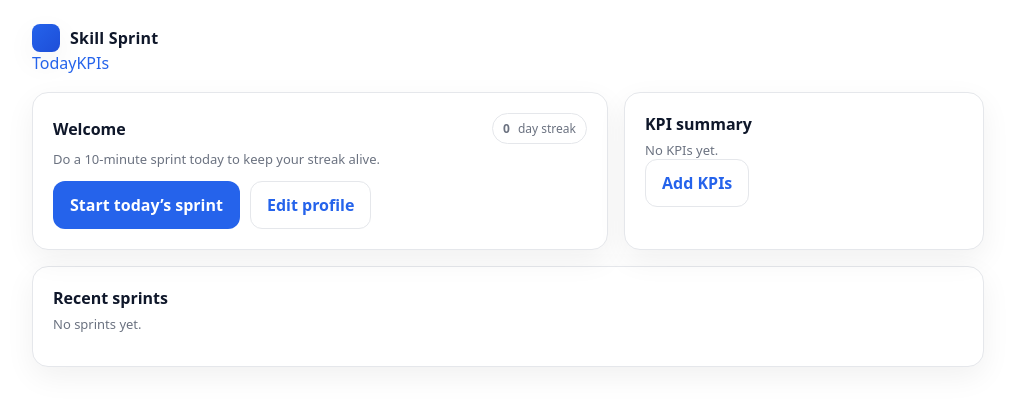
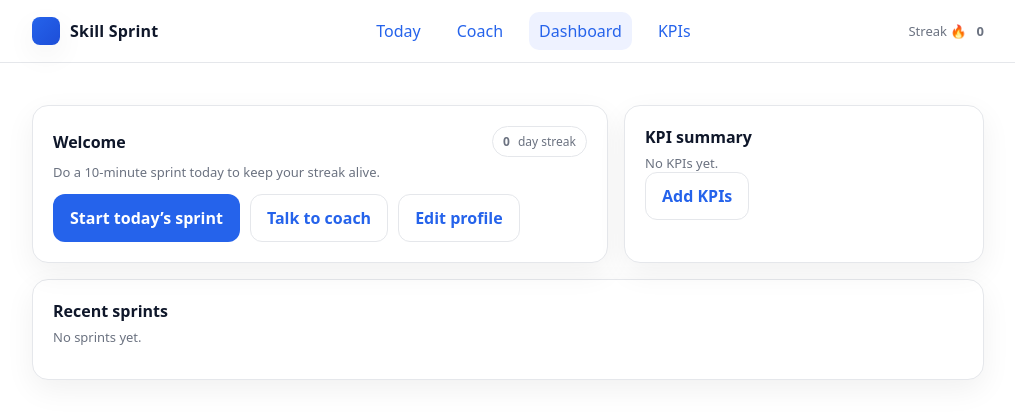
Before and after one commit to jammoody/skill-sprint, a Next.js app: page /dashboard in a window 1280 px wide. Shown: the top 418 px of the page, without its empty margins (132-1147 px from the left). Built offline with nearby package versions, Linux system fonts and the light colour scheme.

Commit message:
Update dashboard.js

```diff
--- a/pages/dashboard.js
+++ b/pages/dashboard.js
@@ -1,6 +1,8 @@
 // pages/dashboard.js
 import Link from 'next/link';
 import { useEffect, useState } from 'react';
+import Nav from '../components/Nav';
+import { getProfile, getKPIs, getHistory } from '../lib/store';
 
 export default function Dashboard(){
   const [profile,setProfile]=useState(null);
@@ -9,39 +11,30 @@ export default function Dashboard(){
   const [streak,setStreak]=useState(0);
 
   useEffect(()=>{
-    try{ setProfile(JSON.parse(localStorage.getItem('ss_profile')||'null')); }catch{}
-    try{
-      const h=JSON.parse(localStorage.getItem('ss_history')||'[]'); setHistory(h);
+    const p = getProfile(); setProfile(p);
+    const h = getHistory(); setHistory(h);
     const days=new Set(h.map(e=>new Date(e.date).toDateString()));
     let s=0; const d=new Date(); while(days.has(d.toDateString())){ s++; d.setDate(d.getDate()-1); } setStreak(s);
-    }catch{}
-    try{
-      const k=JSON.parse(localStorage.getItem('ss_kpis')||'null')||{categories:{}}; setKpis(k.categories?k:{categories:{}});
-    }catch{ setKpis({categories:{}}); }
+    setKpis(getKPIs());
   },[]);
 
   const fmt=(n,u)=> (n==null||n==='')?'—': `${Number(n)%1===0?Number(n):Number(n).toFixed(2)}${u==='%'?'%':u?` ${u}`:''}`;
   const prog=(c,t)=> (Number.isFinite(+c)&&Number.isFinite(+t)&&+t!==0)? Math.max(0, Math.min(100, (+c/+t)*100)) : null;
 
   return (
+    <>
+      <Nav active="dash" />
       <main className="container">
-      <header className="header">
-        <div className="brand"><span className="brand-badge" />Skill Sprint</div>
-        <nav className="nav">
-          <Link href="/sprint">Today</Link>
-          <Link href="/kpis">KPIs</Link>
-        </nav>
-      </header>
-
         <section className="row two" style={{marginTop:18}}>
           <div className="card">
             <div className="spaced">
-            <b>Welcome{profile?.focus?.[0] ? ` — ${profile.focus[0]}`:''}</b>
+              <b>{profile ? `Welcome — ${profile.focus?.[0]||'General'}` : 'Welcome'}</b>
               <div className="tag"><b>{streak}</b> day streak</div>
             </div>
             <p className="help" style={{marginTop:6}}>Do a 10-minute sprint today to keep your streak alive.</p>
-          <div style={{marginTop:12, display:'flex', gap:10}}>
+            <div style={{marginTop:12, display:'flex', gap:10, flexWrap:'wrap'}}>
               <Link className="btn btn-primary" href="/sprint">Start today’s sprint</Link>
+              <Link className="btn" href="/coach">Talk to coach</Link>
               <Link className="btn" href="/onboarding">Edit profile</Link>
             </div>
           </div>
@@ -102,5 +95,6 @@ export default function Dashboard(){
           )}
         </section>
       </main>
+    </>
   );
 }
```
Lines whose indentation alone changed are shown as unchanged.
